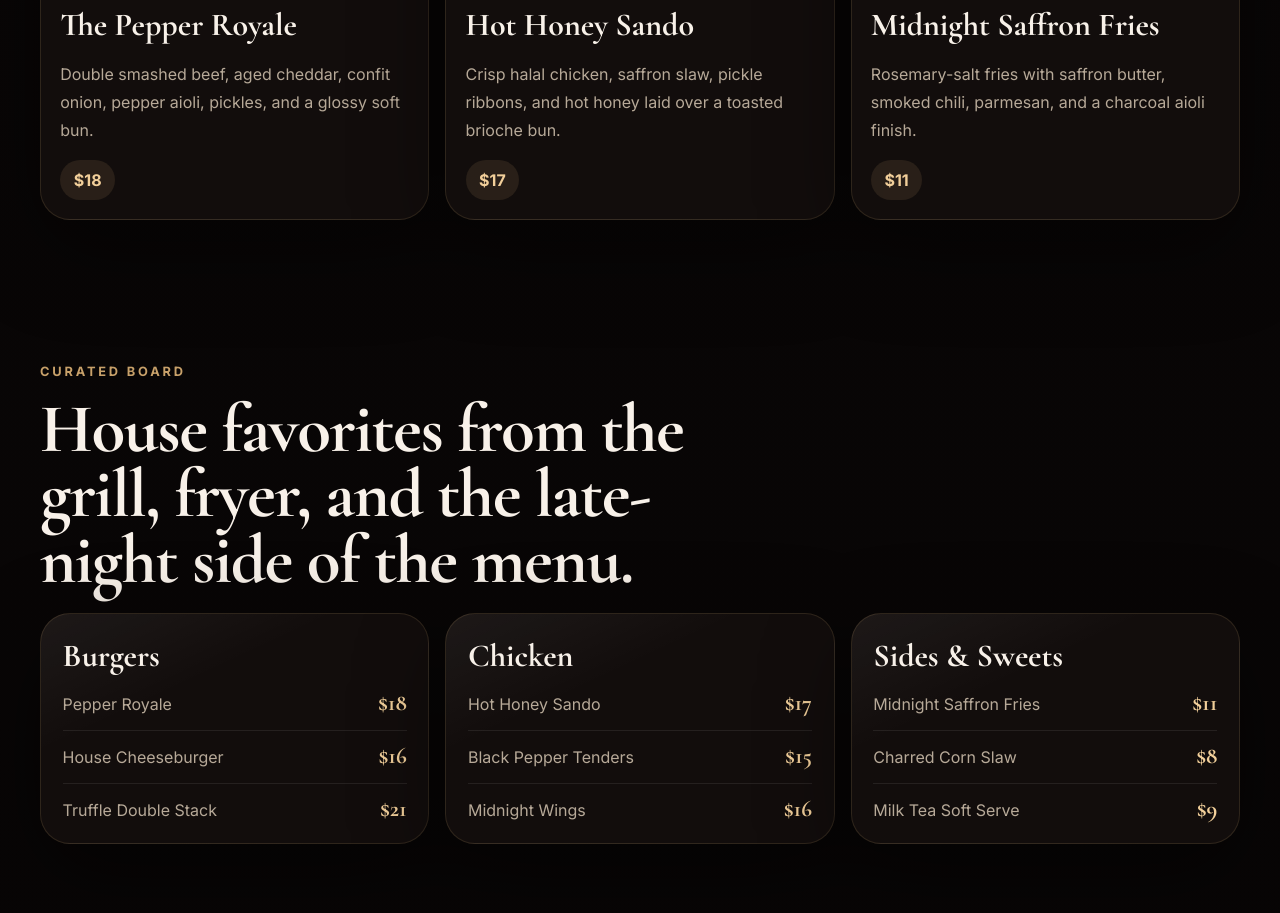
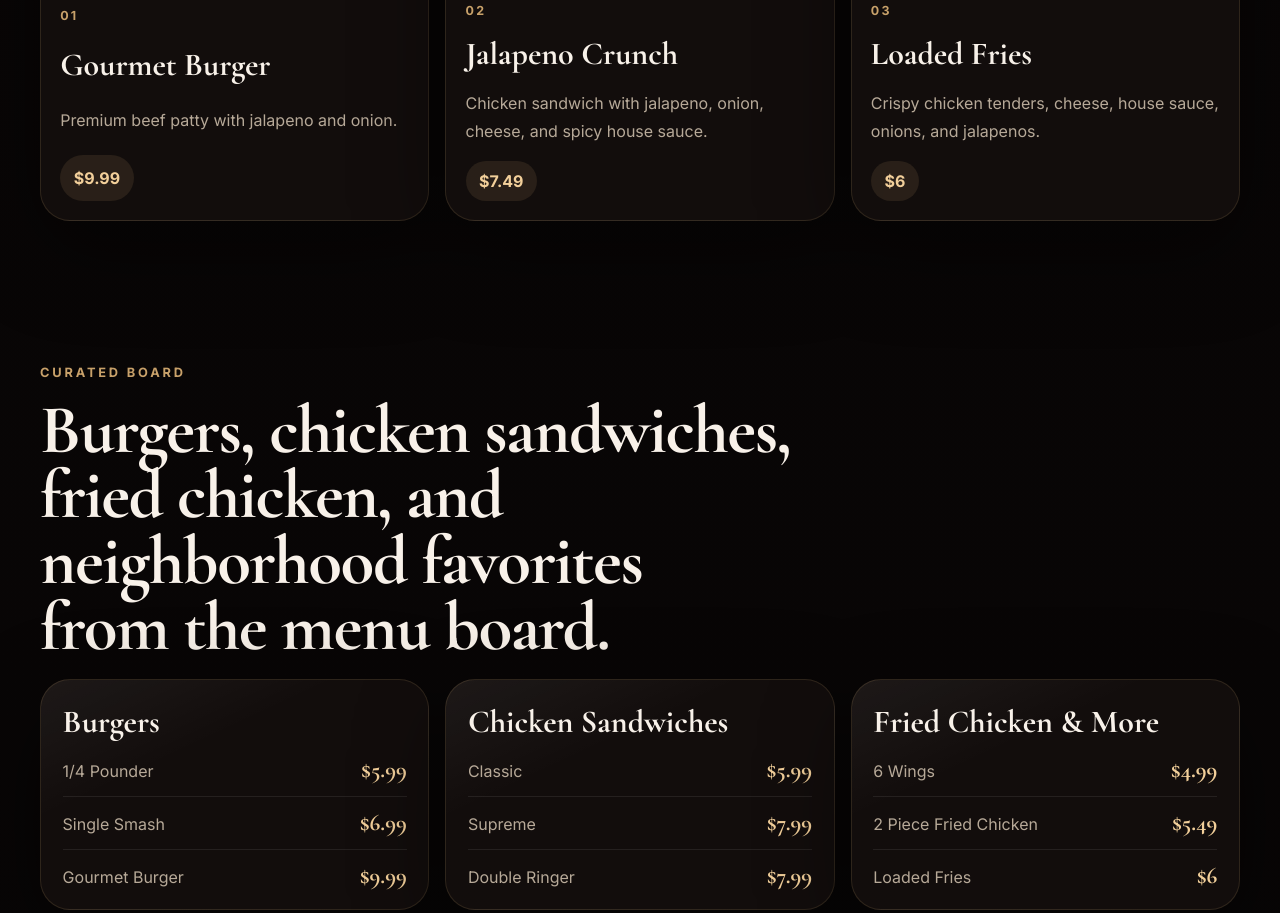
Before and after one commit to AJester69/saltnpeppernyc, a website: page index.html in a window 1280 px wide. Shown: the part 2685-3598 px from the top of the page. Drawn offline with nearby package versions, Linux system fonts and the light colour scheme.

Commit message:
Align site details with actual menu and address
Replace the story placeholder text with burger art, update the restaurant address to Quentin Road, and rename the featured items to match the photographed menu board more closely.

```diff
--- a/index.html
+++ b/index.html
@@ -111,7 +111,7 @@
         <header class="section-heading">
           <p class="eyebrow">Signature Plates</p>
           <h2>Three anchors. Everything else orbits around them.</h2>
-          <p>House favorites from the grill, fryer, and late-night side of the menu.</p>
+          <p>House favorites pulled straight from the menu: burgers, chicken sandwiches, and loaded fries.</p>
         </header>
 
         <div class="signature-grid">
@@ -120,9 +120,9 @@
               <img src="images/pepper-royale.png" alt="Pepper Royale burger" loading="lazy">
             </div>
             <span class="dish-card__index">01</span>
-            <h3>The Pepper Royale</h3>
-            <p>Double smashed beef, aged cheddar, confit onion, pepper aioli, pickles, and a glossy soft bun.</p>
-            <span class="dish-card__price">$18</span>
+            <h3>Gourmet Burger</h3>
+            <p>Premium beef patty with jalapeno and onion.</p>
+            <span class="dish-card__price">$9.99</span>
           </article>
 
           <article class="dish-card">
@@ -130,9 +130,9 @@
               <img src="images/hot-honey-sando.png" alt="Hot Honey Sando" loading="lazy">
             </div>
             <span class="dish-card__index">02</span>
-            <h3>Hot Honey Sando</h3>
-            <p>Crisp halal chicken, saffron slaw, pickle ribbons, and hot honey laid over a toasted brioche bun.</p>
-            <span class="dish-card__price">$17</span>
+            <h3>Jalapeno Crunch</h3>
+            <p>Chicken sandwich with jalapeno, onion, cheese, and spicy house sauce.</p>
+            <span class="dish-card__price">$7.49</span>
           </article>
 
           <article class="dish-card">
@@ -140,9 +140,9 @@
               <img src="images/saffron-fries.png" alt="Saffron fries" loading="lazy">
             </div>
             <span class="dish-card__index">03</span>
-            <h3>Midnight Saffron Fries</h3>
-            <p>Rosemary-salt fries with saffron butter, smoked chili, parmesan, and a charcoal aioli finish.</p>
-            <span class="dish-card__price">$11</span>
+            <h3>Loaded Fries</h3>
+            <p>Crispy chicken tenders, cheese, house sauce, onions, and jalapenos.</p>
+            <span class="dish-card__price">$6</span>
           </article>
         </div>
       </div>
@@ -152,34 +152,34 @@
       <div class="container">
         <header class="section-heading section-heading--compact">
           <p class="eyebrow">Curated Board</p>
-          <h2 id="menu-board-title">House favorites from the grill, fryer, and the late-night side of the menu.</h2>
+          <h2 id="menu-board-title">Burgers, chicken sandwiches, fried chicken, and neighborhood favorites from the menu board.</h2>
         </header>
 
         <div class="menu-board__grid">
           <article class="menu-column">
             <h3>Burgers</h3>
             <ul class="menu-list">
-              <li><span>Pepper Royale</span><strong>$18</strong></li>
-              <li><span>House Cheeseburger</span><strong>$16</strong></li>
-              <li><span>Truffle Double Stack</span><strong>$21</strong></li>
+              <li><span>1/4 Pounder</span><strong>$5.99</strong></li>
+              <li><span>Single Smash</span><strong>$6.99</strong></li>
+              <li><span>Gourmet Burger</span><strong>$9.99</strong></li>
             </ul>
           </article>
 
           <article class="menu-column">
-            <h3>Chicken</h3>
+            <h3>Chicken Sandwiches</h3>
             <ul class="menu-list">
-              <li><span>Hot Honey Sando</span><strong>$17</strong></li>
-              <li><span>Black Pepper Tenders</span><strong>$15</strong></li>
-              <li><span>Midnight Wings</span><strong>$16</strong></li>
+              <li><span>Classic</span><strong>$5.99</strong></li>
+              <li><span>Supreme</span><strong>$7.99</strong></li>
+              <li><span>Double Ringer</span><strong>$7.99</strong></li>
             </ul>
           </article>
 
           <article class="menu-column">
-            <h3>Sides & Sweets</h3>
+            <h3>Fried Chicken & More</h3>
             <ul class="menu-list">
-              <li><span>Midnight Saffron Fries</span><strong>$11</strong></li>
-              <li><span>Charred Corn Slaw</span><strong>$8</strong></li>
-              <li><span>Milk Tea Soft Serve</span><strong>$9</strong></li>
+              <li><span>6 Wings</span><strong>$4.99</strong></li>
+              <li><span>2 Piece Fried Chicken</span><strong>$5.49</strong></li>
+              <li><span>Loaded Fries</span><strong>$6</strong></li>
             </ul>
           </article>
         </div>
@@ -223,13 +223,13 @@
         <div class="visit__content">
           <p class="eyebrow">Visit</p>
           <h2>Now serving NYC-Brooklyn.</h2>
-          <p>Find Salt n Pepper on East 35th Street for burgers, hot chicken, fries, and neighborhood comfort food that works just as well for a quick stop as it does for a full late-night meal.</p>
+          <p>Find Salt n Pepper on Quentin Road for burgers, chicken sandwiches, fried chicken, fries, and neighborhood comfort food that works just as well for a quick stop as it does for a full late-night meal.</p>
         </div>
 
         <div class="visit__panel" aria-label="Opening details">
           <div class="visit__row">
             <span>Address</span>
-            <strong><a href="https://www.google.com/maps/place/Salt+And+Pepper/@40.614212,-73.9377648,17z/data=!3m1!4b1!4m6!3m5!1s0x89c245bb97d6a553:0x787e50b44179ffb3!8m2!3d40.614212!4d-73.9377648!16s%2Fg%2F11z2184cn4!18m1!1e1?entry=ttu&amp;g_ep=EgoyMDI2MDQyMS4wIKXMDSoASAFQAw%3D%3D" target="_blank" rel="noreferrer">1676 East 35th Street, Brooklyn, NY 11234</a></strong>
+            <strong><a href="https://www.google.com/maps/search/?api=1&amp;query=3423+Quentin+Rd,+Brooklyn,+NY+11234" target="_blank" rel="noreferrer">3423 Quentin Rd, Brooklyn, NY 11234</a></strong>
             </div>
             <div class="visit__row">
             <span>Phone</span>
```
